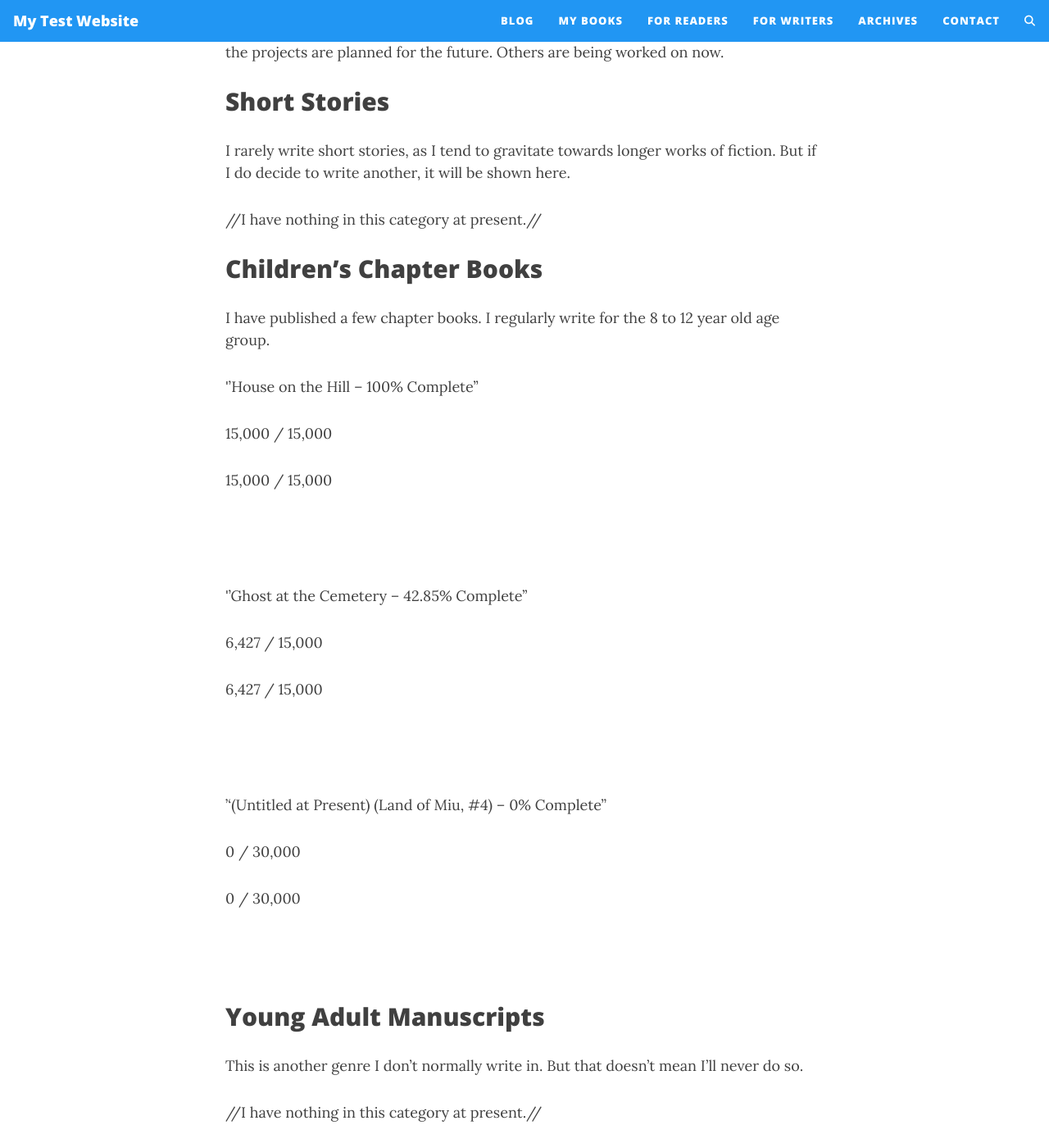
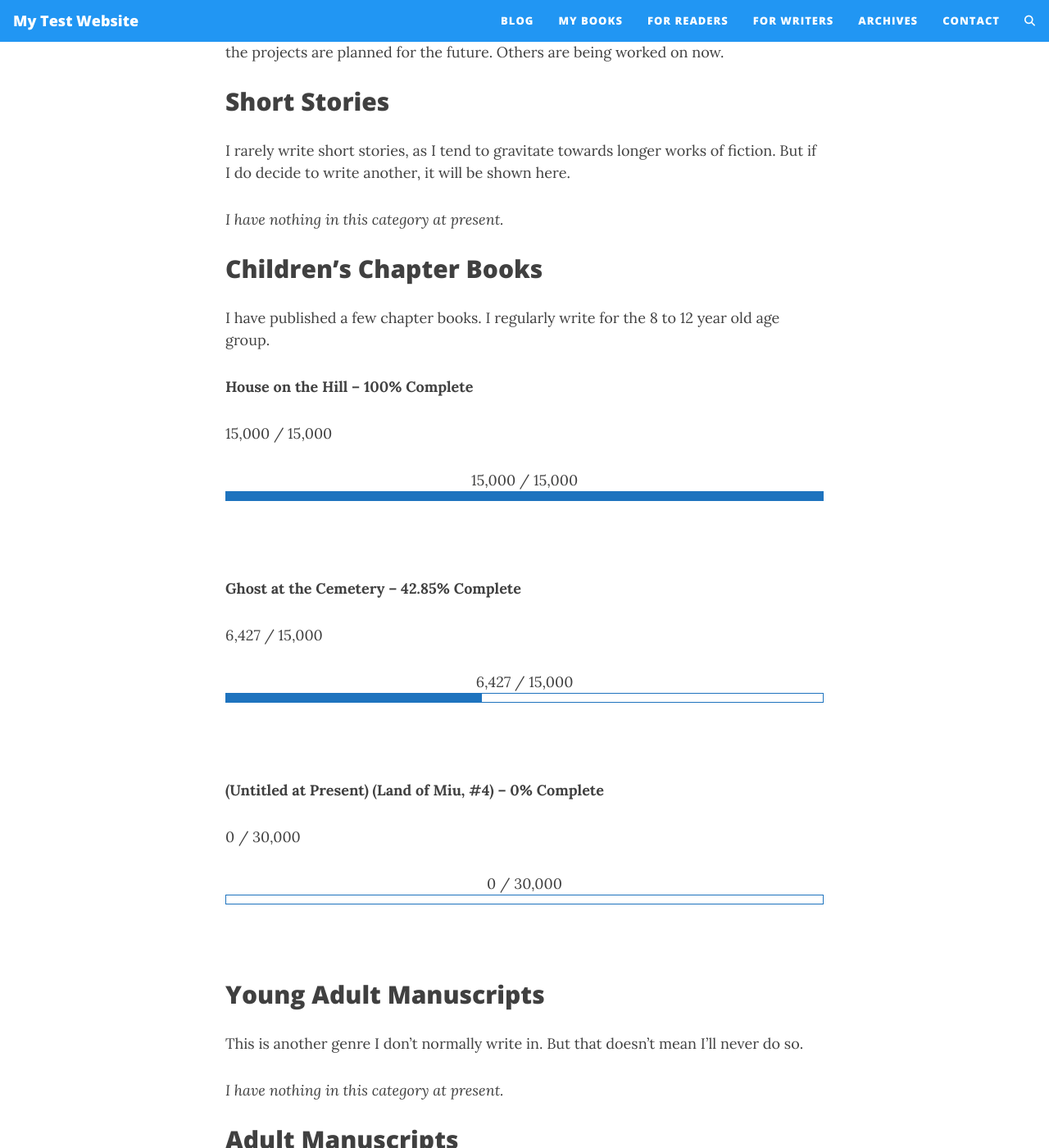
Before and after one commit to jd31122025-design/myblog, a Jekyll site: the page built from books/writers-resume.md, in a window 1280 px wide and 1400 px high, scrolled down 311 px. Shown: the whole window at 82% size. Built offline with Jekyll 4.4.1, drawn with Linux system fonts in a browser that asks for light colours; comment, search, counter and statistics services are not loaded; some of the changed text lies outside the part shown.

```diff
--- a/_config.yml
+++ b/_config.yml
@@ -167,8 +167,8 @@ footer-hover-col: "#bbbbbb"
 #mobile-theme-col: "#0085A1"
 
 # For any extra visual customization, you can include additional CSS files in every page on your site. List any custom CSS files here
-#site-css:
-#  - "/assets/css/custom-styles.css"
+site-css:
+  - "/assets/css/custom-styles.css"
 
 # If you have common JavaScript files that should be included in every page, list them here
 #site-js:
--- /dev/null
+++ b/assets/css/custom-styles.css
@@ -0,0 +1,7 @@
+/* ===[ Custom Styles ]=== */
+/* ===[ Progress Bars ]=== */
+.status { width: 100%; }
+.status p { margin: 0.25em; }
+.stats { text-align: center; }
+.statusbar { border: 1px solid #1e73be; margin-bottom: 2em; }
+.statusfill { background-color: #1e73be; height: 10px; }
--- a/books/writers-resume.md
+++ b/books/writers-resume.md
@@ -5,17 +5,17 @@ subtitle: More stuff than you wanted to know about me
 ---
 The progress bars below show the status of my current works-in-progress. Some of the projects are planned for the future. Others are being worked on now.
 
-<h2 class="heading">Short Stories</h2>
+## Short Stories
 
 I rarely write short stories, as I tend to gravitate towards longer works of fiction. But if I do decide to write another, it will be shown here.
 
-//I have nothing in this category at present.//
+_I have nothing in this category at present._
 
-<h2 class="heading">Children’s Chapter Books</h2>
+## Children’s Chapter Books
 
 I have published a few chapter books. I regularly write for the 8 to 12 year old age group.
 
-''House on the Hill – 100% Complete''
+**House on the Hill – 100% Complete**
 
 15,000 / 15,000
 
@@ -24,7 +24,7 @@ I have published a few chapter books. I regularly write for the 8 to 12 year old
 <div class="statusfill" style="width: 100%;">&nbsp;</div>
 </div>
 
-''Ghost at the Cemetery – 42.85% Complete''
+**Ghost at the Cemetery – 42.85% Complete**
 
 6,427 / 15,000
 
@@ -33,7 +33,7 @@ I have published a few chapter books. I regularly write for the 8 to 12 year old
 <div class="statusfill" style="width: 42.85%;">&nbsp;</div>
 </div>
 
-''(Untitled at Present) (Land of Miu, #4) – 0% Complete''
+**(Untitled at Present) (Land of Miu, #4) – 0% Complete**
 
 0 / 30,000
 
@@ -42,17 +42,17 @@ I have published a few chapter books. I regularly write for the 8 to 12 year old
 <div class="statusfill" style="width: 0%;">&nbsp;</div>
 </div>
 
-<h2 class="heading">Young Adult Manuscripts</h2>
+## Young Adult Manuscripts
 
 This is another genre I don’t normally write in. But that doesn’t mean I’ll never do so.
 
-//I have nothing in this category at present.//
+_I have nothing in this category at present._
 
-<h2 class="heading">Adult Manuscripts</h2>
+## Adult Manuscripts
 
 Most of my completed manuscripts have been for adults. However, they all need major editing. The ones listed below will be published, one day.
 
-''Whispering Caves (Working Title) – 0% Complete''
+**Whispering Caves (Working Title) – 0% Complete**
 
 0 / 100,000
 
@@ -61,7 +61,7 @@ Most of my completed manuscripts have been for adults. However, they all need ma
 <div class="statusfill" style="width: 0%;">&nbsp;</div>
 </div>
 
-''Untitled (Prequel to Whispering Caves) – 0% Complete''
+**Untitled (Prequel to Whispering Caves) – 0% Complete**
 
 0 / 100,000
 
@@ -70,7 +70,7 @@ Most of my completed manuscripts have been for adults. However, they all need ma
 <div class="statusfill" style="width: 0%;">&nbsp;</div>
 </div>
 
-''Survival (Working Title) – 0% Complete''
+**Survival (Working Title) – 0% Complete**
 
 0 / 100,000
 
@@ -79,10 +79,10 @@ Most of my completed manuscripts have been for adults. However, they all need ma
 <div class="statusfill" style="width: 0%;">&nbsp;</div>
 </div>
 
-<h2 class="heading">Non-Fiction Manuscripts</h2>
+## Non-Fiction Manuscripts
 
 I doubt I’ll write any non-fiction books. But I’ll list the category here, just in case.
 
-//I have nothing in this category at present.//
+_I have nothing in this category at present._
 
-<div class="endnote">Page updated on 11 November 2019.</div>
+<div style="text-align: center; font-size: 12px;">Last updated on 11 November 2024</div>
```
Also changed, not shown: books/work-in-progress.md (+14 -16 lines).
